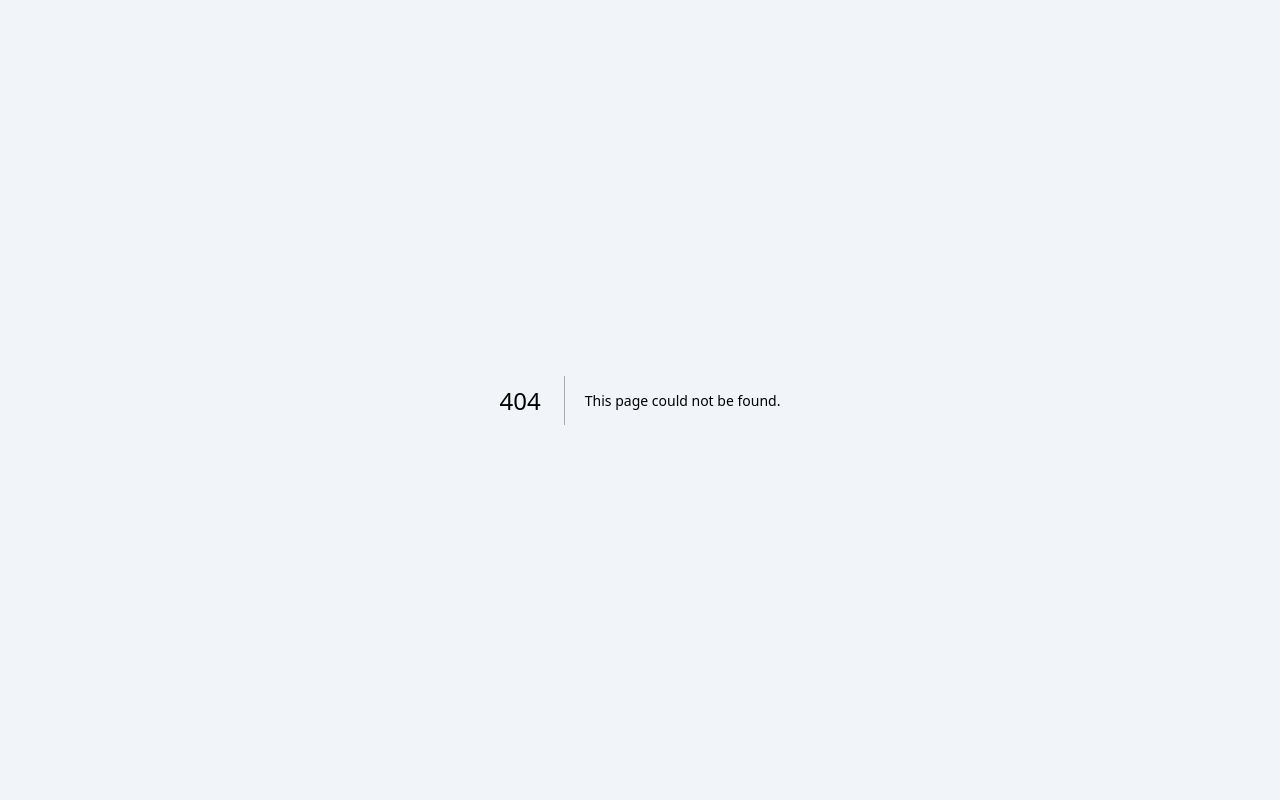
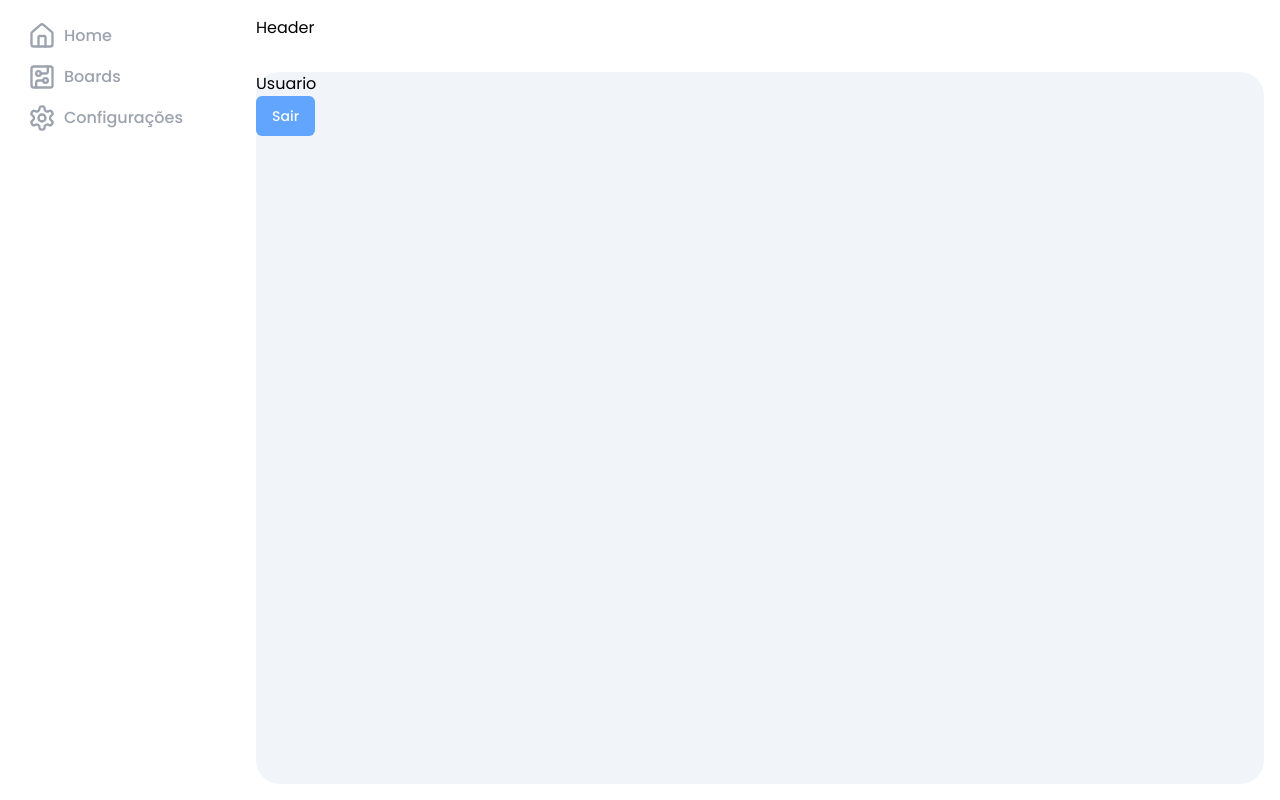
Before and after one commit to jardimfelipe/taskera-crm, a Next.js app: page /dashboard in a window 1280 px wide. Before the commit this address had no page. Built offline with nearby package versions, Linux system fonts and the light colour scheme; no server answers; the database is empty.

Commit message:
chore: change layout and create project and tasks model

```diff
--- a/app/(platform)/_components/header.tsx
+++ b/app/(platform)/_components/header.tsx
@@ -2,7 +2,7 @@ import React from "react";
 
 export const Header = () => {
   return (
-    <header className="fixed top-0 pl-60 w-full h-14 px-4 border-b shadow-sm bg-white flex items-center">
+    <header className="fixed top-0 w-full h-14 px-4 bg-white flex items-center">
       Header
     </header>
   );
--- a/app/(platform)/_components/sidebar.tsx
+++ b/app/(platform)/_components/sidebar.tsx
@@ -1,37 +1,27 @@
-import {
-  CircuitBoard,
-  HomeIcon,
-  LayoutList,
-  Settings,
-  UsersRound,
-} from "lucide-react";
+import { CircuitBoard, HomeIcon, Settings } from "lucide-react";
 import Link from "next/link";
-import { DefaultSession } from "next-auth";
-import React from "react";
+import React, { Suspense } from "react";
 
+import { auth } from "@/auth";
 import { Button } from "@/components/ui/button";
+import { Skeleton } from "@/components/ui/skeleton";
 
-type Props = {
-  user: DefaultSession["user"];
-};
-
-export const Sidebar = ({ user }: Props) => {
+export const Sidebar = async () => {
+  const session = await auth();
   return (
+    <Suspense fallback={<Sidebar.Skeleton />}>
       <aside
-      className="fixed top-0 left-0 z-40 w-60 bg-white border border-l h-screen transition-transform -translate-x-full sm:translate-x-0"
+        className="fixed top-0 left-0 z-40 w-60 bg-white h-screen transition-transform -translate-x-full sm:translate-x-0"
         aria-label="Sidebar"
       >
         <div className="h-full px-3 py-4 overflow-y-auto">
-        <div className="pt-5 pb-20">
-          <h1>{user?.name}</h1>
-        </div>
           <Button
             asChild
             variant="ghost"
-          className="w-full justify-start text-slate-400"
+            className="w-full justify-start text-gray-400 text-md"
           >
-          <Link href="/teams">
-            <HomeIcon className="w-4 h-4 mr-2" />
+            <Link href="/dashboard">
+              <HomeIcon className="w-7 h-7 mr-2" />
               Home
             </Link>
           </Button>
@@ -39,10 +29,10 @@ export const Sidebar = ({ user }: Props) => {
           <Button
             asChild
             variant="ghost"
-          className="w-full justify-start text-gray-400"
+            className="w-full justify-start text-gray-400 text-md"
           >
-          <Link href="/teams">
-            <CircuitBoard className="w-4 h-4 mr-2" />
+            <Link href="/boards">
+              <CircuitBoard className="w-7 h-7 mr-2" />
               Boards
             </Link>
           </Button>
@@ -50,14 +40,56 @@ export const Sidebar = ({ user }: Props) => {
           <Button
             asChild
             variant="ghost"
-          className="w-full justify-start text-gray-400"
+            className="w-full justify-start text-gray-400 text-md"
           >
             <Link href="/teams">
-            <Settings className="w-4 h-4 mr-2" />
+              <Settings className="w-7 h-7 mr-2" />
               Configurações
             </Link>
           </Button>
         </div>
       </aside>
+    </Suspense>
   );
 };
+
+Sidebar.Skeleton = function SkeletonNav() {
+  return (
+    <aside
+      className="fixed top-0 left-0 z-40 w-60 bg-white border border-l h-screen transition-transform -translate-x-full sm:translate-x-0"
+      aria-label="Sidebar"
+    >
+      <div className="h-full px-3 py-4 overflow-y-auto">
+        <div className="flex mt-5 items-center space-x-4 w-full">
+          <Skeleton className="h-12 w-12 rounded-full" />
+          <div className="space-y-2 w-full">
+            <Skeleton className="h-4 w-full" />
+          </div>
+        </div>
+
+        <div className="mt-40 flex flex-col space-y-4">
+          <div className="flex items-center space-x-4 w-full">
+            <Skeleton className="h-12 w-12 aspect-square" />
+            <div className="space-y-2 w-full">
+              <Skeleton className="h-4 w-full" />
+            </div>
+          </div>
+
+          <div className="flex items-center space-x-4 w-full">
+            <Skeleton className="h-12 w-12 aspect-square" />
+            <div className="space-y-2 w-full">
+              <Skeleton className="h-4 w-full" />
+            </div>
+          </div>
+
+          <div className="flex items-center space-x-4 w-full">
+            <Skeleton className="h-12 w-12 aspect-square" />
+            <div className="space-y-2 w-full">
+              <Skeleton className="h-4 w-full" />
+            </div>
+          </div>
+        </div>
+      </div>
+    </aside>
+  );
+};
--- a/app/(platform)/boards/layout.tsx
+++ b/app/(platform)/dashboard/layout.tsx
@@ -1,7 +1,8 @@
 import React, { PropsWithChildren } from "react";
 
 const Layout = async ({ children }: PropsWithChildren) => {
-  return <div>{children}</div>;
+  return children
+
 };
 
 export default Layout;
--- a/app/(platform)/boards/page.tsx
+++ b/app/(platform)/dashboard/page.tsx
@@ -8,7 +8,7 @@ const HomePage = async () => {
   const users = await db.user.findMany();
 
   return (
-    <main className="w-full h-screen pl-60 flex flex-col space-y-4 items-center justify-center">
+    <div>
       <div>Usuario</div>
       <form
         action={async () => {
@@ -18,7 +18,7 @@ const HomePage = async () => {
       >
         <Button>Sair</Button>
       </form>
-    </main>
+    </div>
   );
 };
 
--- a/app/(platform)/layout.tsx
+++ b/app/(platform)/layout.tsx
@@ -8,18 +8,18 @@ import { Header } from "./_components/header";
 import { Sidebar } from "./_components/sidebar";
 
 const Layout = async ({ children }: PropsWithChildren) => {
-  const session = await auth();
-
-  if (!session || !session.user) {
-    redirect("/");
-  }
-  console.log(session);
   return (
-    <Suspense fallback={<p>To vendo se tem usuário</p>}>
-      <Header />
-      <Sidebar user={session.user} />
-      {children}
-    </Suspense>
+    <>
+      <Sidebar />
+      <div className="ml-60 overflow-x-hidden">
+        <Header />
+        <main className="w-full h-[calc(100vh-3.5rem)] mt-14 p-4">
+          <div className="rounded-3xl bg-slate-100 h-full">
+            {children}
+          </div>
+        </main>
+      </div>
+    </>
   );
 };
 
--- a/app/globals.css
+++ b/app/globals.css
@@ -70,7 +70,4 @@
   * {
     @apply border-border;
   }
-  body {
-    @apply bg-background text-foreground;
-  }
 }
--- a/app/layout.tsx
+++ b/app/layout.tsx
@@ -32,7 +32,7 @@ export default function RootLayout({
 }>) {
   return (
     <html lang="en">
-      <body className={cn(poppins.className, "bg-slate-100")}>{children}</body>
+      <body className={cn(poppins.className, "bg-white")}>{children}</body>
     </html>
   );
 }
```
Also changed, not shown: 1 other file (tests, documents, lock files or other folders). Lines whose indentation alone changed are shown as unchanged.
